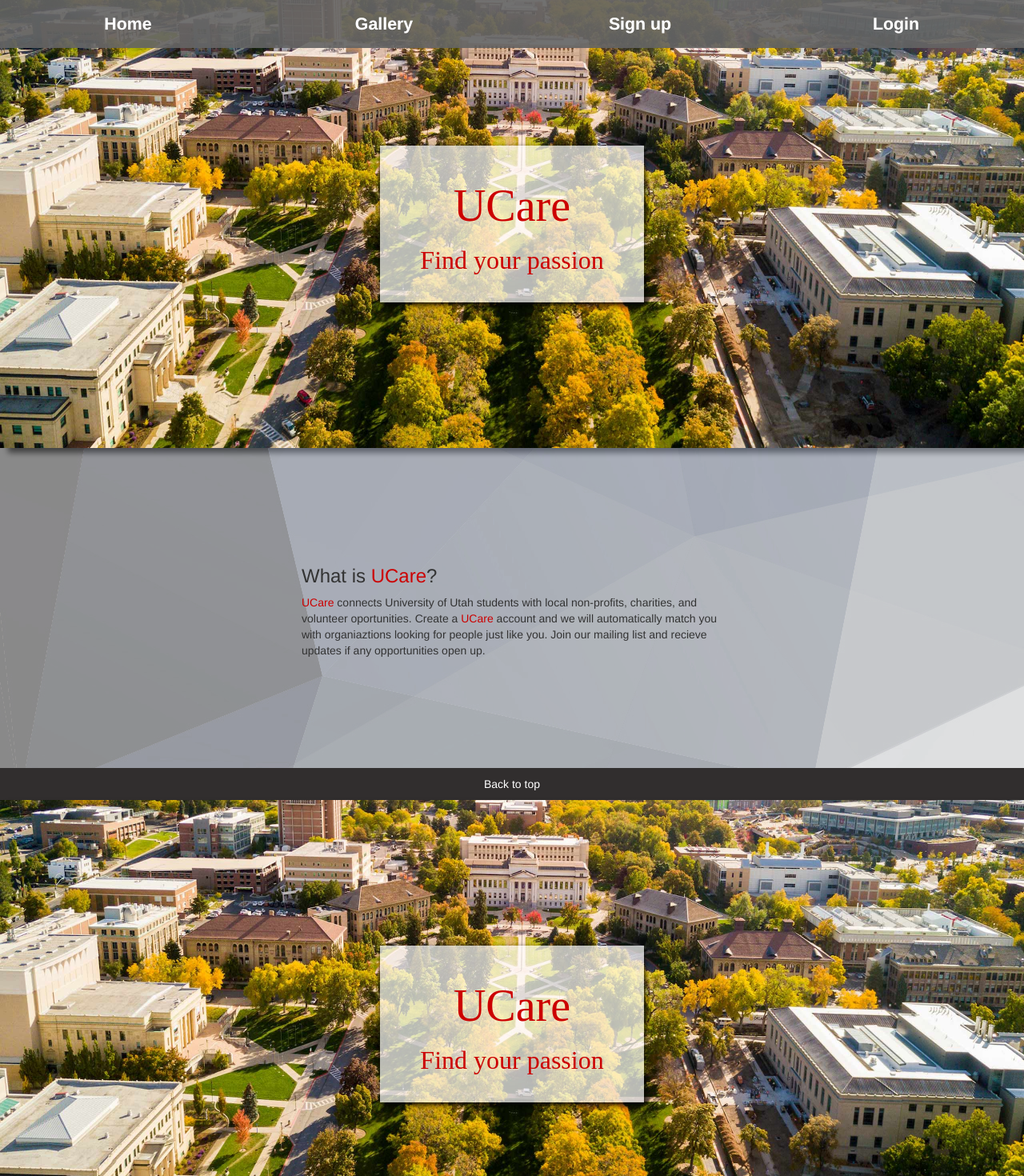
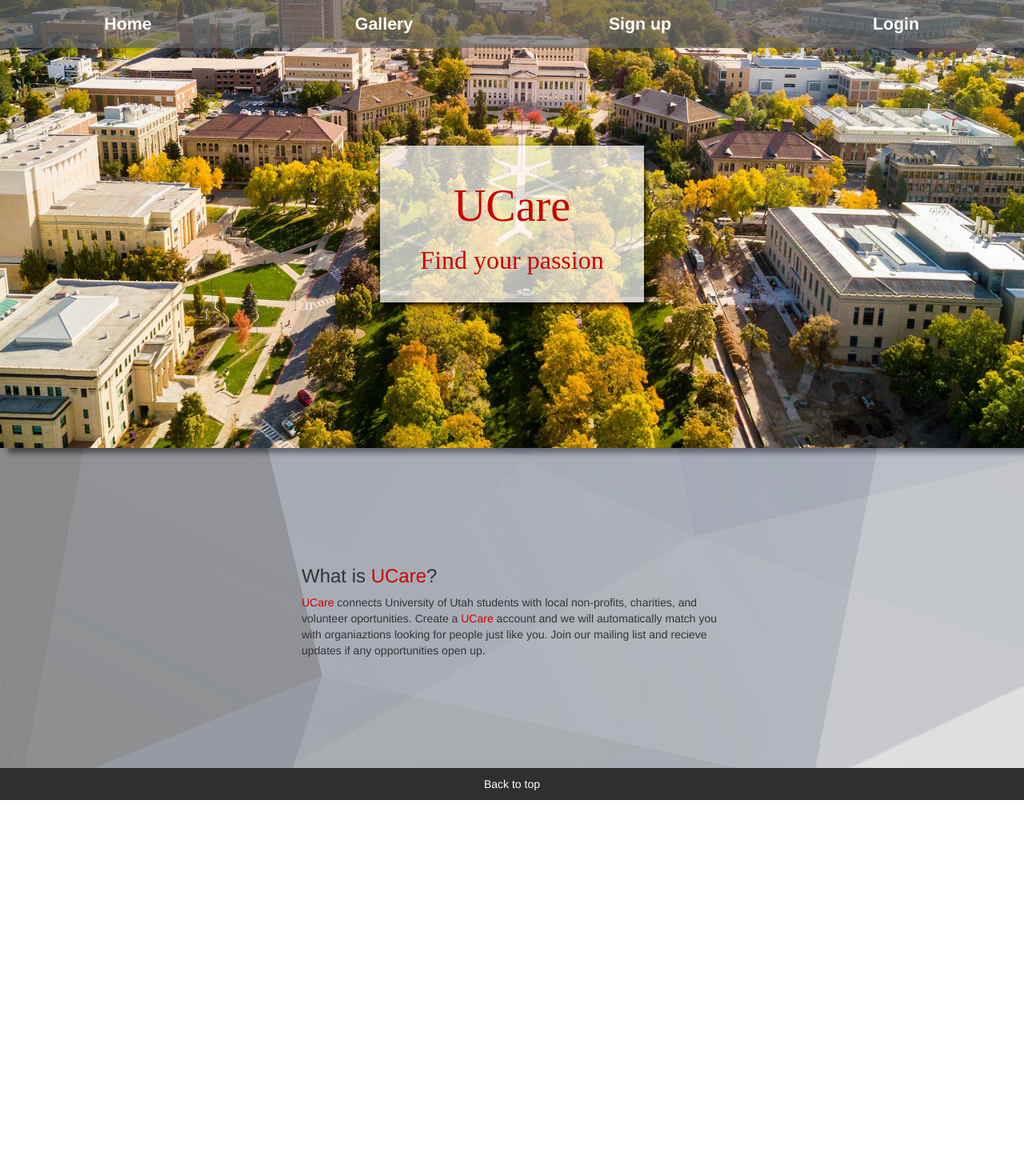
Before and after one commit to orrin-nay/commchair, an Angular app: page / in a window 1280 px wide. Shown: the top 1470 px of the page at 80% size. After the commit the page ends 1000 px from the top, so only its background shows below. Built offline with nearby package versions, Linux system fonts and the light colour scheme.

Commit message:
Put home html and css in separate component

```diff
--- a/src/app/app.component.html
+++ b/src/app/app.component.html
@@ -1,5 +1,3 @@
-
-
 <div class="mobileNav">
 
 		<div class="navbar-header">
@@ -27,40 +25,14 @@
 		</div>
 	  </div>
 
-		<router-outlet></router-outlet>
-
 
 		  <nav id="nav">
 			  <ul>
-                <li><a href="index.html">Home</a></li>
+			<li><a (click)="goHome()">Home</a></li>
 		 	<li><a (click)="goGallery()">Gallery</a></li>
 			<li><a href="signup.hmtl">Sign up</a></li>
 			<li><a (click)="goLogin()">Login</a></li>
 			  </ul>
 		  </nav>
 
-
-        <header class="mastHead">
-			<div class="introBody">
-			<div class="introText">
-			<h1>UCare</h1>
-			<h3>Find your passion</h3>
-			</div>
-			</div>
-		</header>
-
-		<div class="description">
-			<article class="mission">
-				<h3>What is <strong>UCare</strong>?</h3>
-				<p><strong>UCare</strong> connects University of Utah students with local non-profits, charities, and volunteer oportunities. Create a <strong>UCare</strong> account and we will automatically match you with organiaztions looking for people just like you. Join our mailing list and recieve updates if any opportunities open up.</p>
-			</article>
-		</div>
-
-		<div class="feed" >
-
-		</div>
-
-		<footer>
-
-			<div class="back2Tops"><a href=".mastHead"><p onclick="scollSmooth('top')" >Back to top</p></a></div>
-		</footer>
+		<router-outlet></router-outlet>
--- a/src/app/app.component.ts
+++ b/src/app/app.component.ts
@@ -11,14 +11,14 @@
   constructor(private router: Router) {}
 
   goHome() {
-    this.router.navigate(['']);
+    this.router.navigate(['component']);
   }
 
   goGallery() {
-    this.router.navigate(['component-gallery/component-gallery.component.html']);
+    this.router.navigate(['gallery']);
   }
 
   goLogin() {
-    this.router.navigate(['component-login/component-login.component.html']);
+    this.router.navigate(['login']);
   }
 }
--- a/src/app/component-login/component-login.component.html
+++ b/src/app/component-login/component-login.component.html
@@ -4,6 +4,7 @@
   </head>
 
   <body>
+    <div class="login-page">
       <div class="login-form">
         <mat-form-field class="log-in-form">
           <h4 class="text-center">Login With Your Email Account</h4>
@@ -18,6 +19,6 @@
           <p class="text-center"><a href="#">Forgot your password?</a></p>
         </mat-form-field>
       </div>
-
+    </div>
   </body>
 </html>
--- /dev/null
+++ b/src/app/home-component/home-component.component.css
@@ -0,0 +1,16 @@
+/*** discription style ***/
+
+.description {
+    min-height: 50vh;
+    display: flex;
+    background-attachment: fixed;
+    background-image: url("../../images/tile.png");
+}
+
+
+
+.mission {
+    width: 45%;
+    margin: auto;
+    padding: 25px;
+}
--- /dev/null
+++ b/src/app/home-component/home-component.component.html
@@ -0,0 +1,25 @@
+
+      <header class="mastHead">
+    <div class="introBody">
+    <div class="introText">
+    <h1>UCare</h1>
+    <h3>Find your passion</h3>
+    </div>
+    </div>
+  </header>
+
+  <div class="description">
+    <article class="mission">
+      <h3>What is <strong>UCare</strong>?</h3>
+      <p><strong>UCare</strong> connects University of Utah students with local non-profits, charities, and volunteer oportunities. Create a <strong>UCare</strong> account and we will automatically match you with organiaztions looking for people just like you. Join our mailing list and recieve updates if any opportunities open up.</p>
+    </article>
+  </div>
+
+  <div class="feed" >
+
+  </div>
+
+  <footer>
+
+    <div class="back2Tops"><a href=".mastHead"><p onclick="scollSmooth('top')" >Back to top</p></a></div>
+  </footer>
--- /dev/null
+++ b/src/app/home-component/home-component.component.ts
@@ -0,0 +1,15 @@
+import { Component, OnInit } from '@angular/core';
+
+@Component({
+  selector: 'app-home-component',
+  templateUrl: './home-component.component.html',
+  styleUrls: ['./home-component.component.css']
+})
+export class HomeComponentComponent implements OnInit {
+
+  constructor() { }
+
+  ngOnInit() {
+  }
+
+}
```
Also changed, not shown: src/app/app.module.ts (+6 -4 lines), 1 other file (tests, documents, lock files or other folders). Lines whose indentation alone changed are shown as unchanged.
